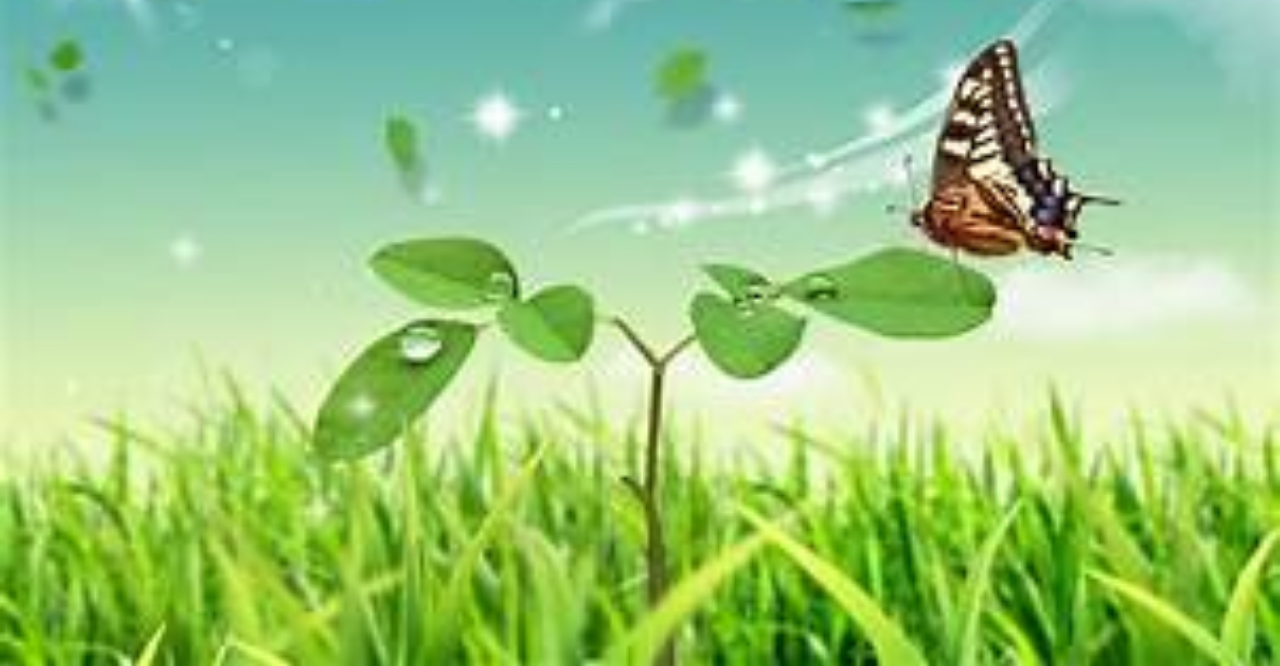
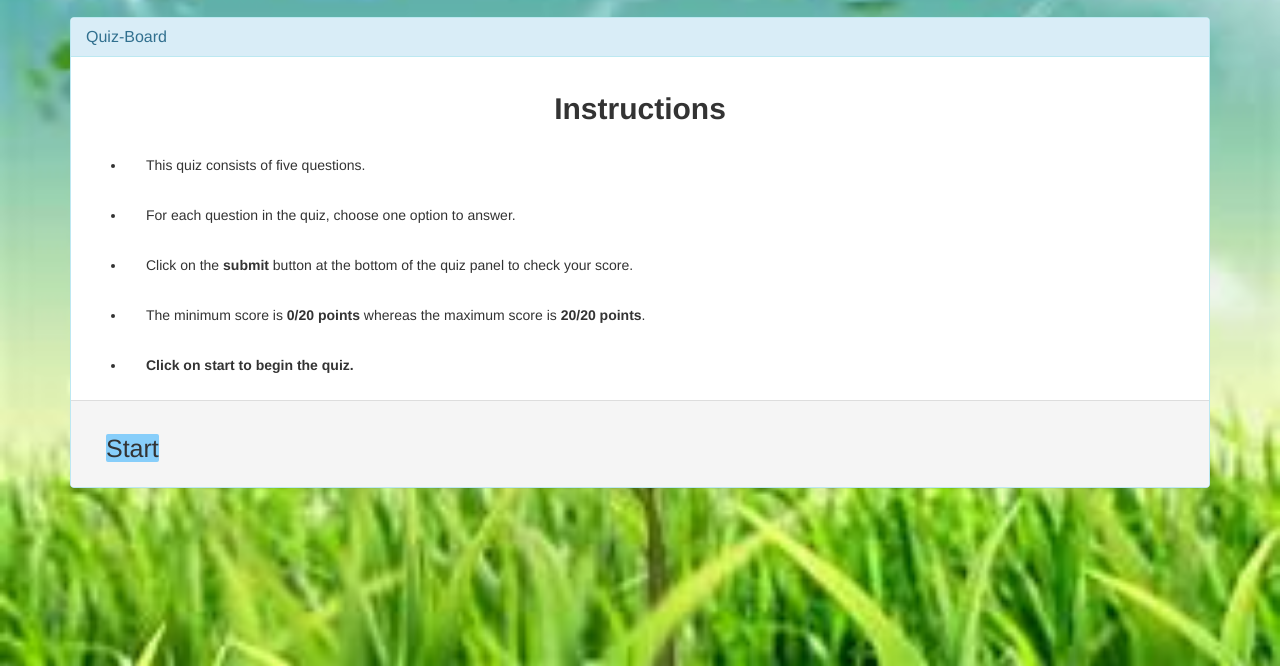
Before and after one commit to munganyendesandrine/QuizBoard, a plain HTML site: page index.html in a window 1280 px wide. Shown: the part 134-800 px from the top of the page. Drawn offline with Linux system fonts and the light colour scheme.

Commit message:
Quiz board instructions

```diff
--- a/index.html
+++ b/index.html
@@ -54,5 +54,28 @@
       </div>
     </div>
   </div>
-  </body>
+  <!--Quiz Board Instructions Panel-->
+  <div class="container">
+    <div class="a">
+        <div class="panel panel-info">
+           <div class="panel-heading">
+             <h2 class="panel-title">Quiz-Board</h2>
+           </div>
+           <div class="panel-body">
+             <h2><strong><center>Instructions</center></strong> </h2>
+             <ul>
+               <li><p>This quiz consists of five questions.</p></li>
+               <li><p>For each question in the quiz, choose one option to answer.</p></li>
+               <li><p>Click on the <strong>submit</strong> button at the bottom of the quiz panel to check your score.</p></li>
+               <li><p>The minimum score is <strong>0/20 points</strong> whereas the maximum score is <strong>20/20 points</strong>.</p></li>
+               <li><p><strong>Click on start to begin the quiz.</strong></p></li>
+             </ul>
+           </div>
+           <div class="panel-footer">
+             <p><span class="begin">Start</span></p>
+           </div>
+          </div>
+      </div>
+
+</body>
 </html>
```
